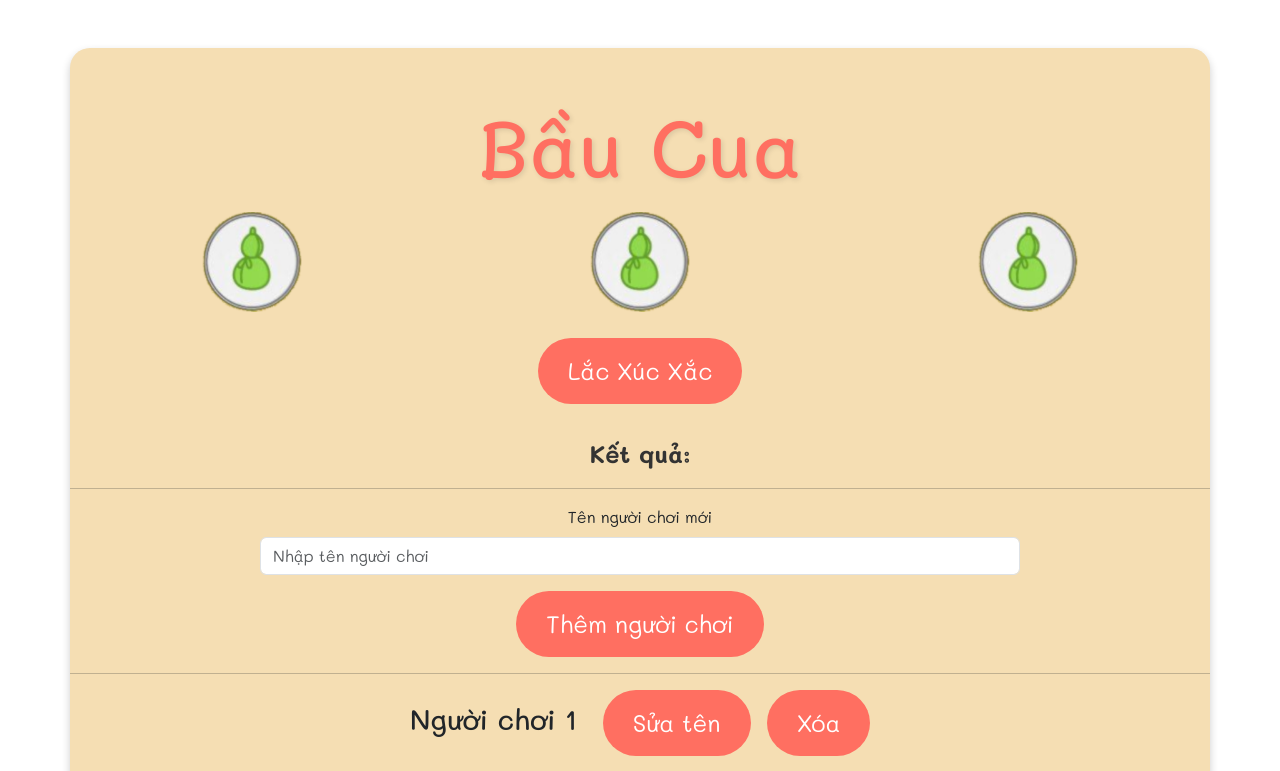
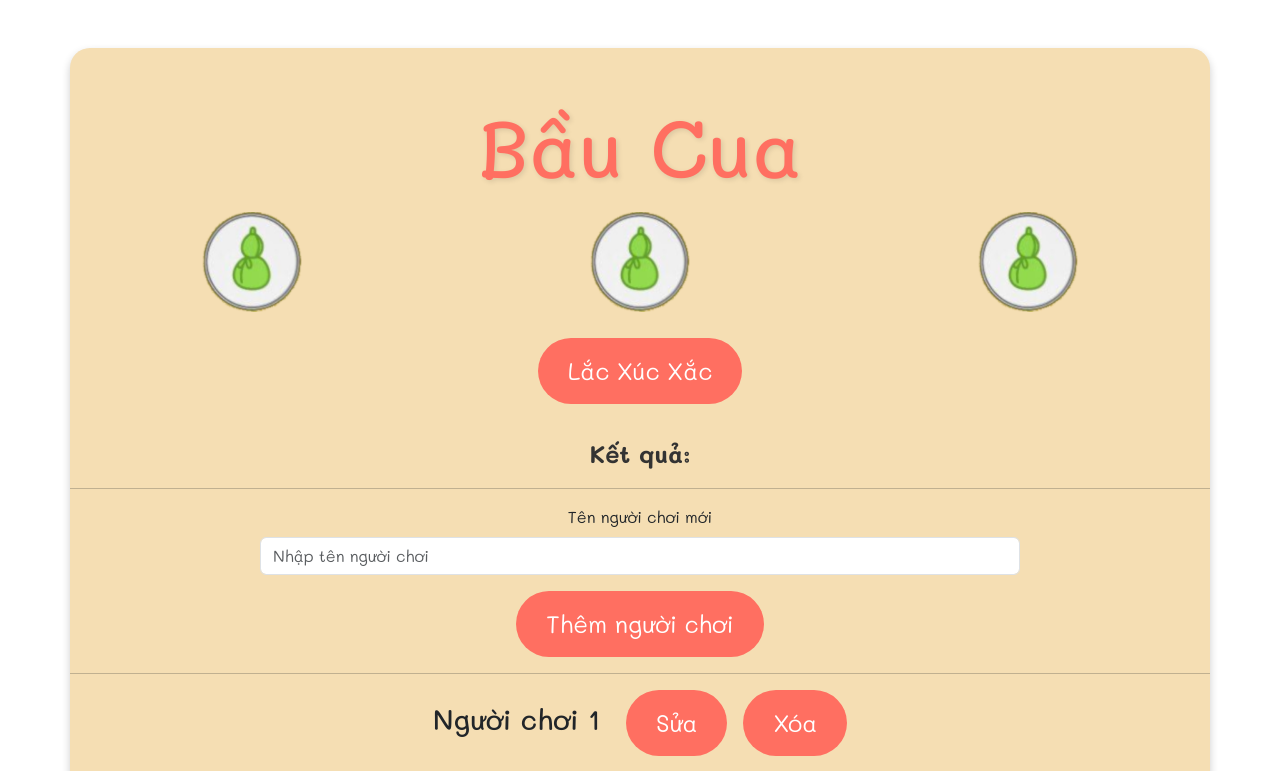
Before and after one commit to tungpham42/baucua, a React (Create React App) app: page / in a window 1280 px wide. Shown: the top 771 px of the page. Built offline with nearby package versions, Linux system fonts and the light colour scheme.

Commit message:
Update GameBoard.js

```diff
--- a/src/components/GameBoard.js
+++ b/src/components/GameBoard.js
@@ -170,7 +170,7 @@ const GameBoard = () => {
               onClick={() => openEditModal(player.id, player.name)}
               className="ms-3"
             >
-              Sửa tên
+              Sửa
             </Button>
             <Button
               variant="danger"
```
